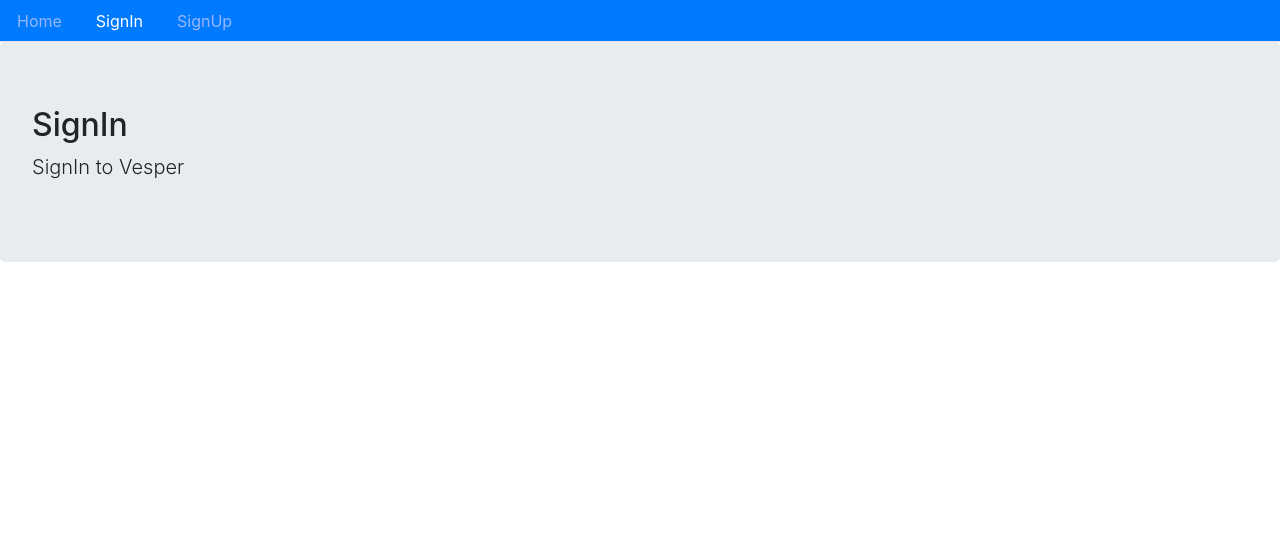
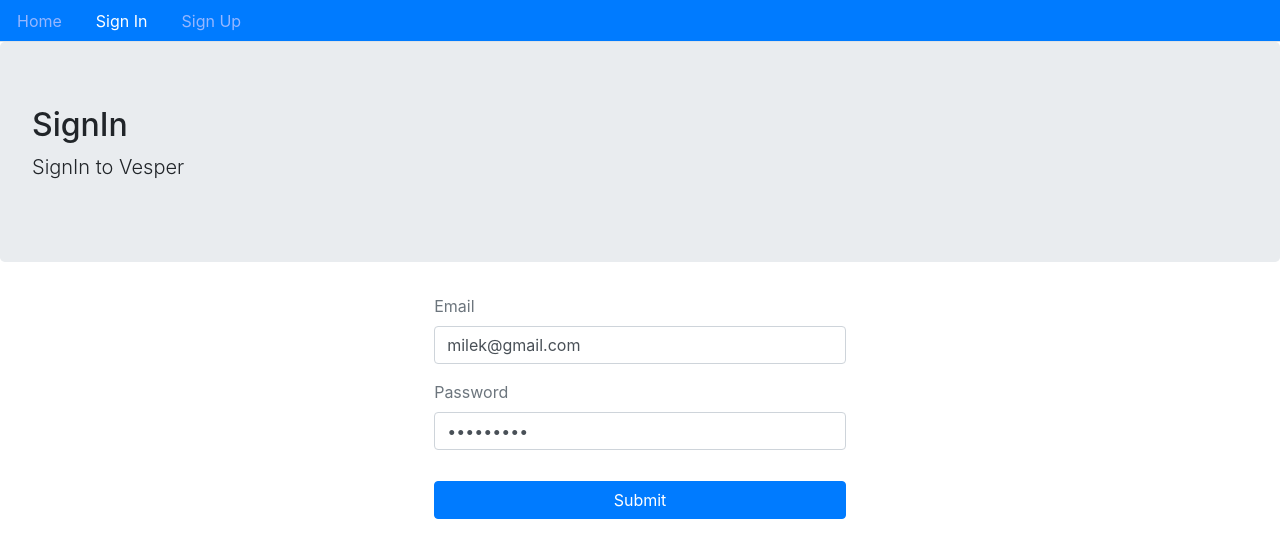
Before and after one commit to milekag01/react-node-ecommerce-client, a React (Create React App) app: page /signin in a window 1280 px wide. Shown: the top 558 px of the page. Built offline with nearby package versions, Linux system fonts and the light colour scheme; no server answers.

Commit message:
user signin component

```diff
--- a/src/api/auth/index.js
+++ b/src/api/auth/index.js
@@ -15,3 +15,52 @@
         console.log(error);
     });
 }
+
+export const signin = (user) => {
+    // console.log(user);
+    return fetch(`${API}/signin`, {
+        method: 'POST',
+        headers: {
+            Accept: 'application/json',
+            'Content-Type': 'application/json'
+        },
+        body: JSON.stringify(user)
+    }).then(response => {
+        return response.json()
+    }).catch(error => {
+        console.log(error);
+    });
+}
+
+// save auth token and data to localstorage for further use
+export const authenticate = (data, next) => {
+    if(typeof window !== 'undefined') {
+        localStorage.setItem('jwt', JSON.stringify(data));
+        next();
+    }
+}
+
+export const signout = next => {
+    if(typeof window !== 'undefined') {
+
+        localStorage.removeItem('jwt');
+        next();
+
+        return fetch(`${API}/signout`, {
+            method: 'GET'
+        }).then(response => {
+            console.log('Signout successful', response);
+        }).catch(error => console.log(error));
+    }
+}
+
+export const isAuthenticated = () => {
+    if(typeof window == 'undefined') {
+        return false;
+    }
+    if(localStorage.getItem('jwt')) {
+        return JSON.parse(localStorage.getItem('jwt'));
+    } else {
+        return false;
+    }
+}
--- a/src/components/core/Menu.js
+++ b/src/components/core/Menu.js
@@ -1,5 +1,6 @@
 import React from 'react'
 import {Link, withRouter} from 'react-router-dom';
+import {signout, isAuthenticated} from '../../api/auth/index';
 
 const isActive = (history, path) => {
     if(history.location.pathname === path) {
@@ -17,13 +18,30 @@
                     <Link className="nav-link" style={isActive(history, '/')} to="/">Home</Link>
                 </li>
 
-                <li className="nav-item">
-                    <Link className="nav-link" style={isActive(history, '/signin')} to="/signin">SignIn</Link>
-                </li>
+                {!isAuthenticated() && (
+                    <>
+                        <li className="nav-item">
+                            <Link className="nav-link" style={isActive(history, '/signin')} to="/signin">Sign In</Link>
+                        </li>
 
-                <li className="nav-item">
-                    <Link className="nav-link" style={isActive(history, '/signup')} to="/signup">SignUp</Link>
-                </li>
+                        <li className="nav-item">
+                            <Link className="nav-link" style={isActive(history, '/signup')} to="/signup">Sign Up</Link>
+                        </li>
+                    </>
+                )}
+                {isAuthenticated() && (
+                    <li className="nav-item">
+                        <span
+                            className="nav-link"
+                            style={{cursor: 'pointer', color: '#fff'}}
+                            onClick={() =>
+                                signout(() => {
+                                    history.push('/')
+                                })
+                            }
+                        >Sign Out</span>
+                    </li>
+                )}
             </ul>
         </div>
     )
--- a/src/components/user/Signin.js
+++ b/src/components/user/Signin.js
@@ -1,10 +1,112 @@
-import React from 'react';
+import React, {useState} from 'react';
 import Layout from '../core/Layout';
+// import {Redirect} from 'react-router-dom';
+
+import {signin, authenticate} from '../../api/auth/index';
+import { Redirect } from 'react-router-dom';
+// import {API} from '../../config';
 
 const Signin = () => {
+
+    const [values, setValues] = useState({
+        email: 'milek@gmail.com',
+        password: 'qwerty123',
+        error: '',
+        loading: false,
+        redirectToReferrer: false
+    })
+
+    const {email, password, loading, error, redirectToReferrer} = values;
+
+    // name = name, email, password
+    const handleChange = name => event => {
+        setValues({
+            ...values,
+            error: '',
+            [name]: event.target.value
+        });
+    }
+
+    // const signup = (user) => {
+    //     // console.log(user);
+    //     return fetch(`${API}/signup`, {
+    //         method: 'POST',
+    //         headers: {
+    //             Accept: 'application/json',
+    //             'Content-Type': 'application/json'
+    //         },
+    //         body: JSON.stringify(user)
+    //     }).then(response => {
+    //         return response.json()
+    //     }).catch(error => {
+    //         console.log(error);
+    //     });
+    // }
+
+    const clickSubmit = (event) => {
+        event.preventDefault();
+        setValues({...values, error: '', loading: true});
+
+        signin({email,password}).then(data => {
+            if(data.error) {
+                setValues({
+                    ...values,
+                    error: data.error,
+                    loading: false
+                })
+            } else {
+                authenticate(data, () => {
+                    setValues({
+                        ...values,
+                        redirectToReferrer: true
+                    })
+                })
+            }
+        })
+    }
+
+    const signUpForm = () => (
+        <form>
+            <div className="form-group">
+                <label className="text-muted">Email</label>
+                <input value={email} onChange={handleChange('email')} type="email" className="form-control"/>
+            </div>
+
+            <div className="form-group">
+                <label className="text-muted">Password</label>
+                <input value={password} onChange={handleChange('password')} type="password" className="form-control"/>
+            </div>
+            <button onClick={clickSubmit} style={{width: '100%', marginTop: '15px'}} className="btn btn-primary">Submit</button>
+        </form>
+    )
+
+    const showError = () => (
+        <div className="alert alert-danger" style={{display: error ? '' : 'none'}} >
+            {error}
+        </div>
+    )
+
+    const showLoading = () => loading && (
+        <div className="alert alert-info">
+            Loading...
+        </div>
+    );
+
+    const redirectUser = () => {
+        if(redirectToReferrer) {
+            return <Redirect to='/' />
+        }
+    }
+
+
     return (
-        <Layout title="SignIn" description="SignIn to Vesper">
-
+        <Layout title="SignIn" description="SignIn to Vesper" className="container col-md-8 offset-md-2">
+            <div style={{width: '50%', margin: '0 auto'}}>
+                {showLoading()}
+                {showError()}
+                {signUpForm()}
+                {redirectUser()}
+            </div>
         </Layout>
     );
 }
```
